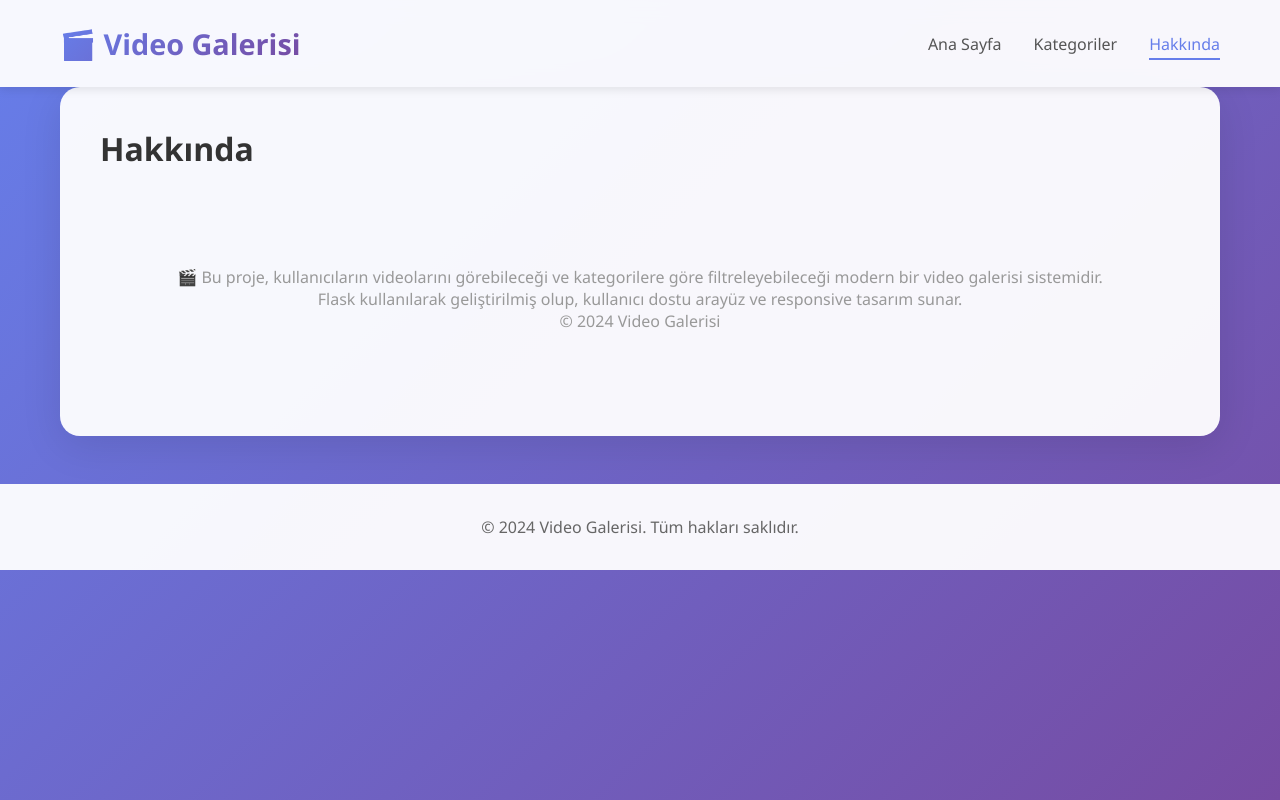
After one commit to MustafaErsinSisman/Vadi-Hackhathon, a Flask app: page /about in a window 1280 px wide. The commit adds this page. Run offline with Flask 3, Linux system fonts and the light colour scheme.

Commit message:
feat: about and categories added

```diff
--- a/app.py
+++ b/app.py
@@ -1,29 +1,3 @@
-# from flask import Flask, render_template
-
-# app = Flask(__name__)
-# app.secret_key = 'supersecretkey'
-
-# @app.route('/')
-# def index():
-#     # Örnek veri - gerçek veritabanınızla değiştirin
-#     videos = [
-#         {
-#             'id': 1,
-#             'title': 'Python Flask Eğitimi',
-#             'description': 'Flask ile modern web uygulamaları geliştirme',
-#             'thumbnail': 'https://via.placeholder.com/320x180/667eea/ffffff?text=Python+Flask',
-#             'duration': '15:30',
-#             'views': 1250,
-#             'created_at': '2024-01-15'
-#         },
-#         # Daha fazla video ekleyin...
-#     ]
-
-#     return render_template('index.html', videos=videos)
-
-# if __name__ == '__main__':
-#     app.run(debug=True)
-
 import os
 from flask import Flask, render_template
 
@@ -35,5 +9,23 @@ def index():
     videos = []
     return render_template('index.html', videos=videos)
 
-if __name__ == '__main__':
+categories = [
+    {"name": "Müzik", "description": "Müzik videoları", "image": None},
+    {"name": "Oyun", "description": "Oyun videoları", "image": None},
+    {"name": "Eğitim", "description": "Eğitici içerikler", "image": None}
+]
+
+@app.route("/")
+def home():
+    return render_template("home.html", videos=[])
+
+@app.route("/categories")
+def categories_page():
+    return render_template("categories.html", categories=categories)
+
+@app.route("/about")
+def about_page():
+    return render_template("about.html")
+
+if __name__ == "__main__":
     app.run(debug=True)
--- /dev/null
+++ b/templates/about.html
@@ -0,0 +1,40 @@
+<!DOCTYPE html>
+<html lang="tr">
+<head>
+    <meta charset="UTF-8">
+    <meta name="viewport" content="width=device-width, initial-scale=1.0">
+    <title>Hakkında - Video Galerisi</title>
+    <link rel="stylesheet" href="{{ url_for('static', filename='style.css') }}">
+</head>
+<body>
+    <header>
+        <div class="container">
+            <div class="header-content">
+                <h1>🎬 Video Galerisi</h1>
+                <nav>
+                    <a href="/" class="nav-link">Ana Sayfa</a>
+                    <a href="/categories" class="nav-link">Kategoriler</a>
+                    <a href="/about" class="nav-link active">Hakkında</a>
+                </nav>
+            </div>
+        </div>
+    </header>
+
+    <main class="container">
+        <section class="video-section">
+            <h2 class="section-title">Hakkında</h2>
+            <div class="empty-state">
+                <p>🎬 Bu proje, kullanıcıların videolarını görebileceği ve kategorilere göre filtreleyebileceği modern bir video galerisi sistemidir.</p>
+                <p>Flask kullanılarak geliştirilmiş olup, kullanıcı dostu arayüz ve responsive tasarım sunar.</p>
+                <p>© 2024 Video Galerisi</p>
+            </div>
+        </section>
+    </main>
+
+    <footer>
+        <div class="container">
+            <p>&copy; 2024 Video Galerisi. Tüm hakları saklıdır.</p>
+        </div>
+    </footer>
+</body>
+</html>
--- a/templates/index.html
+++ b/templates/index.html
@@ -13,8 +13,8 @@
                 <h1>🎬 Video Galerisi</h1>
                 <nav>
                     <a href="/" class="nav-link active">Ana Sayfa</a>
-                    <a href="#" class="nav-link">Kategoriler</a>
-                    <a href="#" class="nav-link">Hakkında</a>
+                    <a href="{{ url_for('categories_page') }}" class="nav-link">Kategoriler</a>
+                    <a href="{{ url_for('about_page') }}" class="nav-link">Hakkında</a>
                 </nav>
             </div>
         </div>
```
Also changed, not shown: templates/categories.html (added, +59 -0 lines).
